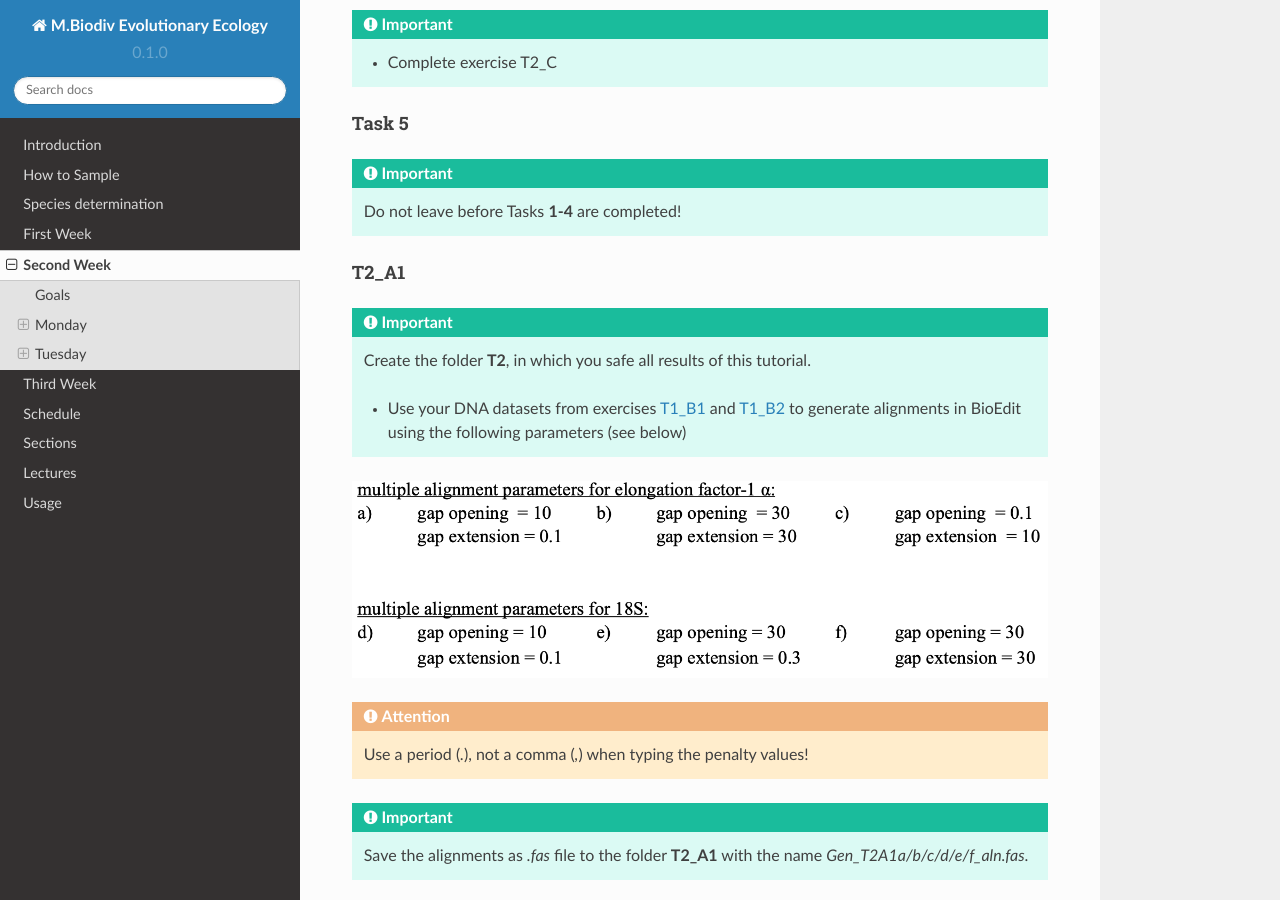
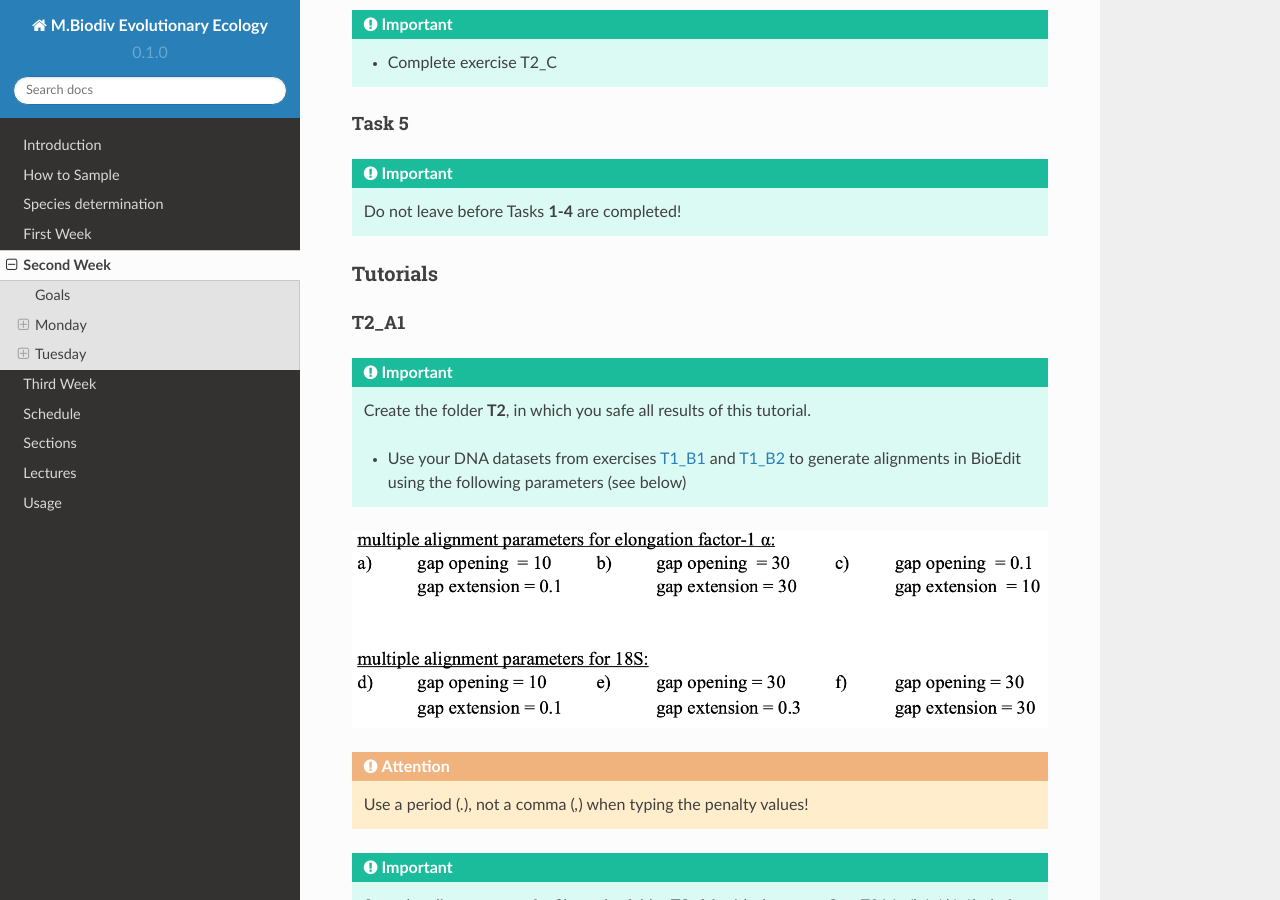
Before and after one commit to bheimbu/evolutionary_ecology, a Sphinx documentation site: the page built from docs/source/second_week.rst, in a window 1280 px wide and 900 px high, scrolled down 7384 px. Built offline with Sphinx 7.4.7 and the Read the Docs theme 2.0.0, drawn with Linux system fonts in a browser that asks for light colours; cross-references to code outside the pages are shown as plain code.

Commit message:
Update second_week.rst

```diff
--- a/docs/source/second_week.rst
+++ b/docs/source/second_week.rst
@@ -274,6 +274,10 @@ Task 5
 .. important::
   Do not leave before Tasks **1-4** are completed!
 
+.. _Tutorials_2:
+Tutorials
+^^^^^^^^^
+
 .. _T2_A1:
 T2_A1
 """""
```
